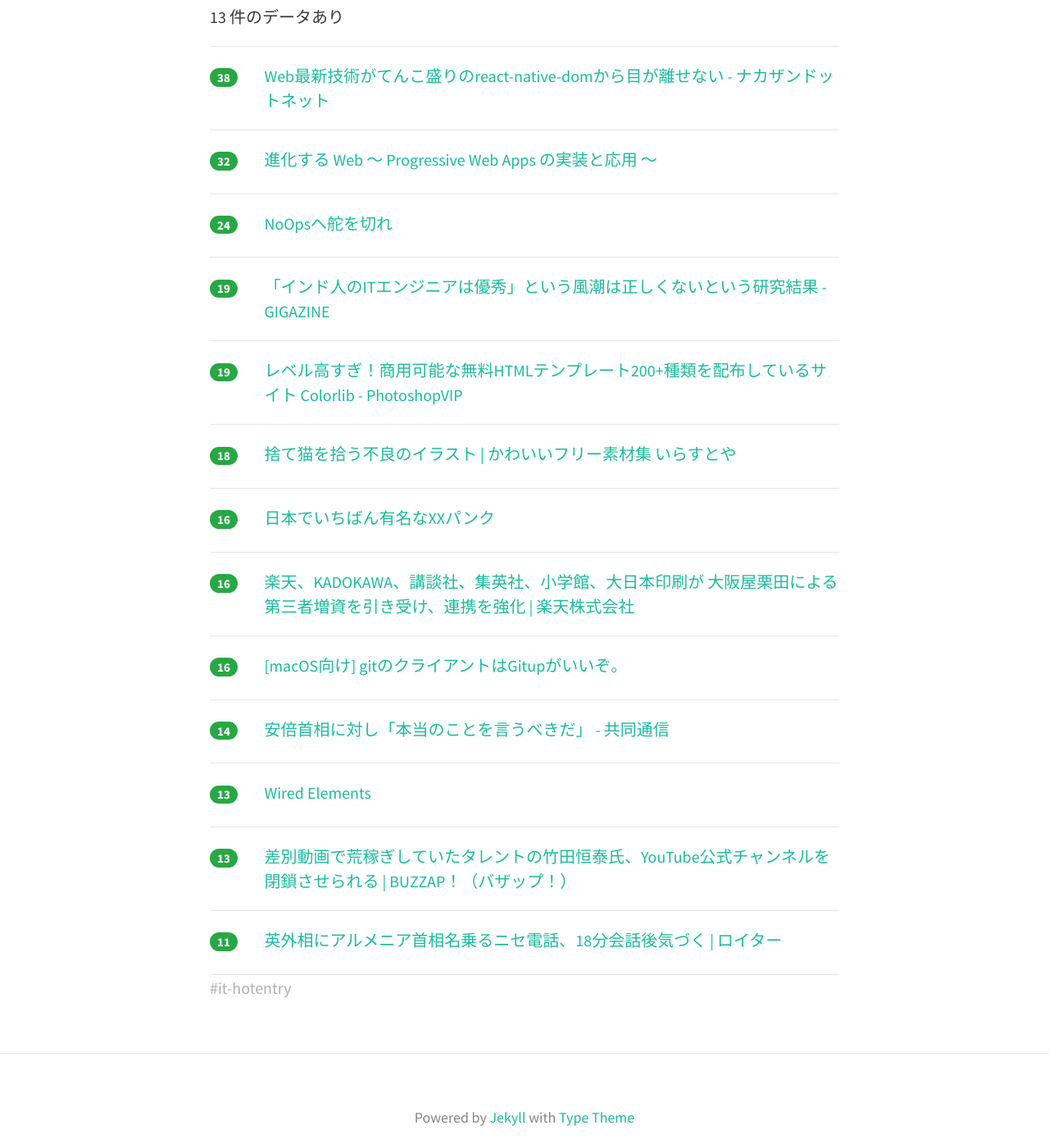
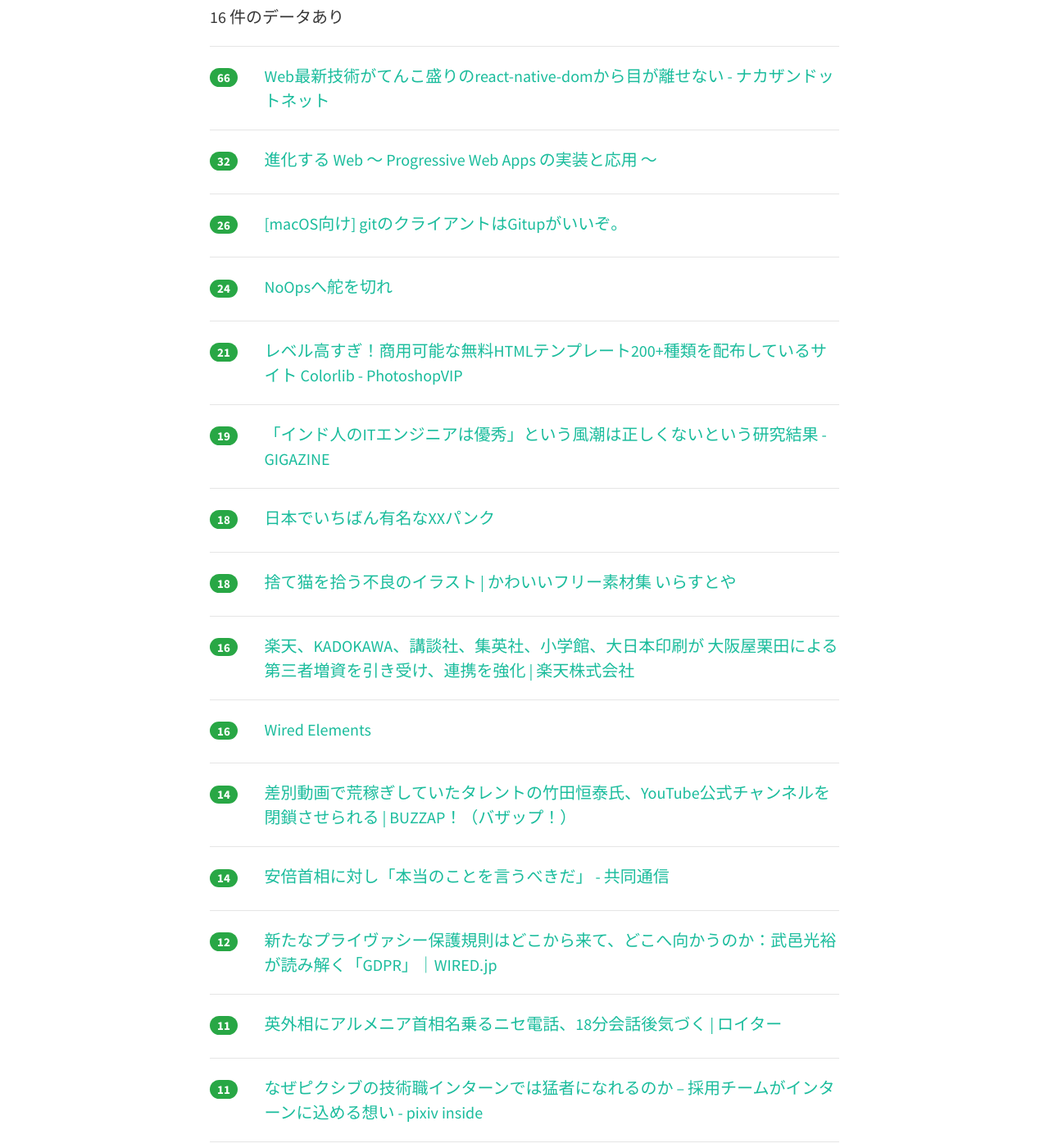
Before and after one commit to yatta47/hatena-matome-site, a Jekyll site: the page built from _posts/2018-05-26-hatena.md, in a window 1280 px wide and 1400 px high, scrolled down 317 px. Shown: the whole window at 82% size. Built offline with Jekyll 4.4.1, drawn with Linux system fonts in a browser that asks for light colours; nearby versions of some CDN libraries.

Commit message:
Updated 2018-05-26

```diff
--- a/_posts/2018-05-26-hatena.md
+++ b/_posts/2018-05-26-hatena.md
@@ -1,13 +1,13 @@
 ---
 layout: post
 title:  "2018-05-26 はてぶIT"
-date:   2018-05-26 08:02:56
+date:   2018-05-26 09:03:01
 tags: [it-hotentry]
 ---
-13 件のデータあり
+16 件のデータあり
 
 <hr><div class="row">
-<div class="col-1"><span class="badge badge-pill badge-success h2">38</span></div>
+<div class="col-1"><span class="badge badge-pill badge-success h2">66</span></div>
 <div class="col-11"><a href='http://blog.nkzn.info/entry/2018/05/26/020312' target='_blank'>Web最新技術がてんこ盛りのreact-native-domから目が離せない - ナカザンドットネット</a></div>
 </div>
 <hr>
@@ -17,8 +17,18 @@ tags: [it-hotentry]
 </div>
 <hr>
 <div class="row">
+<div class="col-1"><span class="badge badge-pill badge-success h2">26</span></div>
+<div class="col-11"><a href='https://qiita.com/JotaroS/items/5042d2944cf0573f133e' target='_blank'>[macOS向け] gitのクライアントはGitupがいいぞ。</a></div>
+</div>
+<hr>
+<div class="row">
 <div class="col-1"><span class="badge badge-pill badge-success h2">24</span></div>
 <div class="col-11"><a href='https://www.slideshare.net/hiromasaoka/noops-98595318' target='_blank'>NoOpsへ舵を切れ</a></div>
+</div>
+<hr>
+<div class="row">
+<div class="col-1"><span class="badge badge-pill badge-success h2">21</span></div>
+<div class="col-11"><a href='http://photoshopvip.net/109116' target='_blank'>レベル高すぎ！商用可能な無料HTMLテンプレート200+種類を配布しているサイト Colorlib - PhotoshopVIP</a></div>
 </div>
 <hr>
 <div class="row">
@@ -27,8 +37,8 @@ tags: [it-hotentry]
 </div>
 <hr>
 <div class="row">
-<div class="col-1"><span class="badge badge-pill badge-success h2">19</span></div>
-<div class="col-11"><a href='http://photoshopvip.net/109116' target='_blank'>レベル高すぎ！商用可能な無料HTMLテンプレート200+種類を配布しているサイト Colorlib - PhotoshopVIP</a></div>
+<div class="col-1"><span class="badge badge-pill badge-success h2">18</span></div>
+<div class="col-11"><a href='https://anond.hatelabo.jp/20180525185958' target='_blank'>日本でいちばん有名なXXパンク</a></div>
 </div>
 <hr>
 <div class="row">
@@ -38,17 +48,17 @@ tags: [it-hotentry]
 <hr>
 <div class="row">
 <div class="col-1"><span class="badge badge-pill badge-success h2">16</span></div>
-<div class="col-11"><a href='https://anond.hatelabo.jp/20180525185958' target='_blank'>日本でいちばん有名なXXパンク</a></div>
-</div>
-<hr>
-<div class="row">
-<div class="col-1"><span class="badge badge-pill badge-success h2">16</span></div>
 <div class="col-11"><a href='https://corp.rakuten.co.jp/news/press/2018/0525_01.html' target='_blank'>楽天、KADOKAWA、講談社、集英社、小学館、大日本印刷が 大阪屋栗田による第三者増資を引き受け、連携を強化 | 楽天株式会社</a></div>
 </div>
 <hr>
 <div class="row">
 <div class="col-1"><span class="badge badge-pill badge-success h2">16</span></div>
-<div class="col-11"><a href='https://qiita.com/JotaroS/items/5042d2944cf0573f133e' target='_blank'>[macOS向け] gitのクライアントはGitupがいいぞ。</a></div>
+<div class="col-11"><a href='https://wiredjs.com/' target='_blank'>Wired Elements</a></div>
+</div>
+<hr>
+<div class="row">
+<div class="col-1"><span class="badge badge-pill badge-success h2">14</span></div>
+<div class="col-11"><a href='https://buzzap.jp/news/20180525-takeda-tsuneyasu-youtube-ban/' target='_blank'>差別動画で荒稼ぎしていたタレントの竹田恒泰氏、YouTube公式チャンネルを閉鎖させられる | BUZZAP！（バザップ！）</a></div>
 </div>
 <hr>
 <div class="row">
@@ -57,13 +67,8 @@ tags: [it-hotentry]
 </div>
 <hr>
 <div class="row">
-<div class="col-1"><span class="badge badge-pill badge-success h2">13</span></div>
-<div class="col-11"><a href='https://wiredjs.com/' target='_blank'>Wired Elements</a></div>
-</div>
-<hr>
-<div class="row">
-<div class="col-1"><span class="badge badge-pill badge-success h2">13</span></div>
-<div class="col-11"><a href='https://buzzap.jp/news/20180525-takeda-tsuneyasu-youtube-ban/' target='_blank'>差別動画で荒稼ぎしていたタレントの竹田恒泰氏、YouTube公式チャンネルを閉鎖させられる | BUZZAP！（バザップ！）</a></div>
+<div class="col-1"><span class="badge badge-pill badge-success h2">12</span></div>
+<div class="col-11"><a href='https://wired.jp/2018/05/25/gdpr-start/' target='_blank'>新たなプライヴァシー保護規則はどこから来て、どこへ向かうのか：武邑光裕が読み解く「GDPR」｜WIRED.jp</a></div>
 </div>
 <hr>
 <div class="row">
@@ -71,3 +76,13 @@ tags: [it-hotentry]
 <div class="col-11"><a href='https://jp.reuters.com/article/idJPKCN1IQ0IB' target='_blank'>英外相にアルメニア首相名乗るニセ電話、18分会話後気づく | ロイター</a></div>
 </div>
 <hr>
+<div class="row">
+<div class="col-1"><span class="badge badge-pill badge-success h2">11</span></div>
+<div class="col-11"><a href='https://inside.pixiv.blog/bash/4243' target='_blank'>なぜピクシブの技術職インターンでは猛者になれるのか – 採用チームがインターンに込める想い - pixiv inside</a></div>
+</div>
+<hr>
+<div class="row">
+<div class="col-1"><span class="badge badge-pill badge-success h2">8</span></div>
+<div class="col-11"><a href='https://www.slideshare.net/nakatomoorg/ssmjpdnssecurity2' target='_blank'>続・広く知ってほしいDNSのこと</a></div>
+</div>
+<hr>
```
